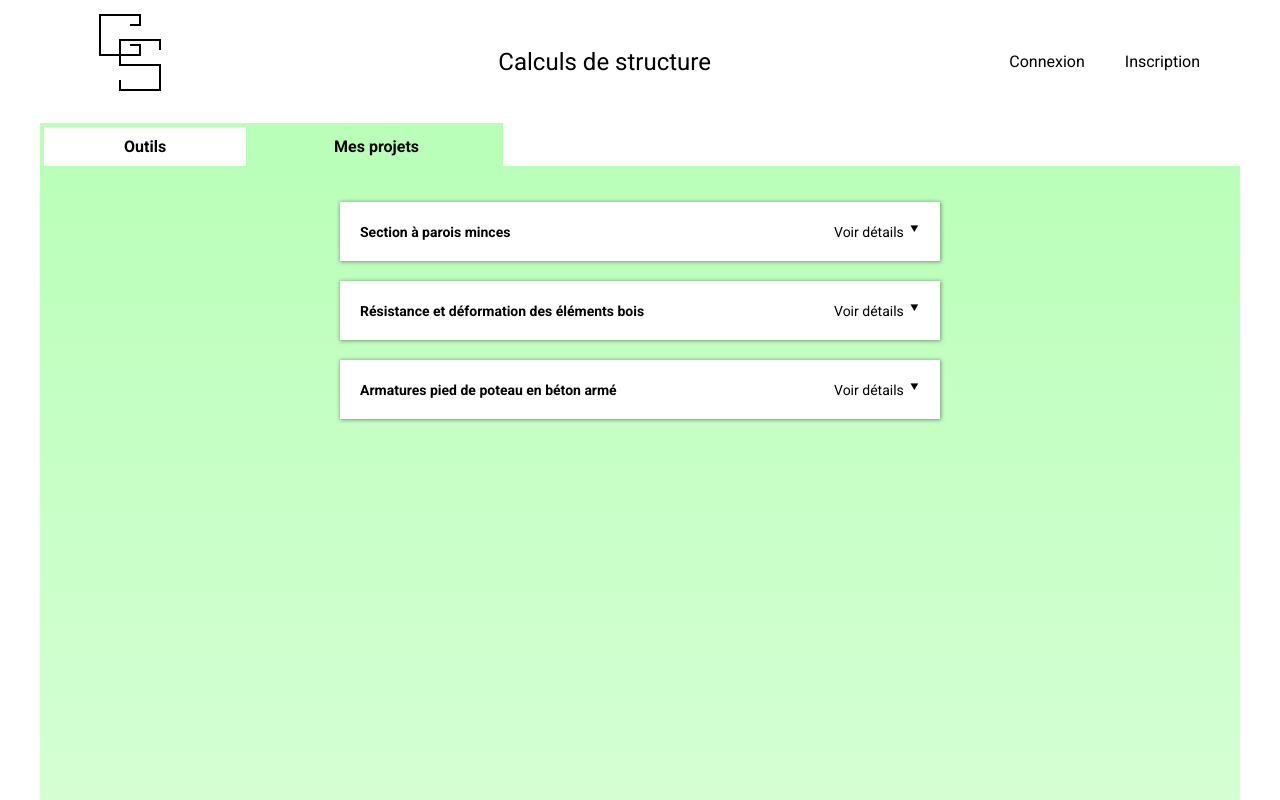
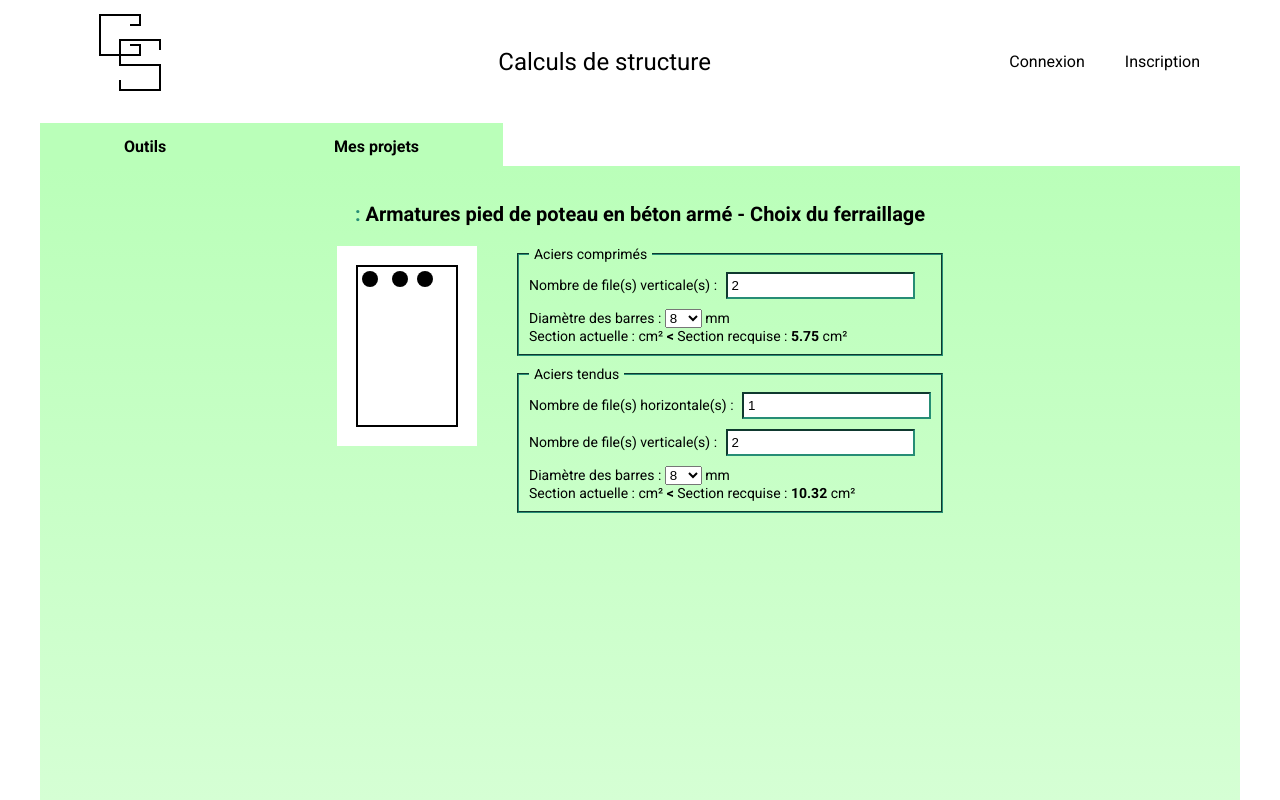
Before and after one commit to Aldehyd/calculate, an Angular app: page /column-tool/steel-choice in a window 1280 px wide. Before the commit this address led to /. Built offline with nearby package versions, Linux system fonts and the light colour scheme; a web font is replaced by a local one.

Commit message:
add column tool steel choice component

```diff
--- a/src/app/app.routes.ts
+++ b/src/app/app.routes.ts
@@ -18,6 +18,7 @@ import { ColumnToolPropertiesComponent } from './column-tool-properties/column-t
 import { ColumnToolStrengthsComponent } from './column-tool-strengths/column-tool-strengths.component';
 import { ColumnToolSollicitationsComponent } from './column-tool-sollicitations/column-tool-sollicitations.component';
 import { ColumnToolSteelsComponent } from './column-tool-steels/column-tool-steels.component';
+import { ColumnToolSteelChoiceComponent } from './column-tool-steel-choice/column-tool-steel-choice.component';
 
 export const routes: Routes = [
     {path: '', component: ToolsListComponent},
@@ -39,5 +40,6 @@ export const routes: Routes = [
     {path: 'column-tool/strengths', component: ColumnToolStrengthsComponent},
     {path: 'column-tool/sollicitations', component: ColumnToolSollicitationsComponent},
     {path: 'column-tool/steels', component: ColumnToolSteelsComponent},
+    {path: 'column-tool/steel-choice', component: ColumnToolSteelChoiceComponent},
     {path: '**', redirectTo: ''}
 ];
--- /dev/null
+++ b/src/app/column-tool-steel-choice/column-tool-steel-choice.component.html
@@ -0,0 +1,116 @@
+<h1>
+  <span class="project-name">{{ projectName | titlecase }} :</span> Armatures
+  pied de poteau en béton armé - Choix du ferraillage
+</h1>
+<div class="main-content">
+  <div class="up-container">
+    <div class="svg-container">
+      <svg class="svg-container_svg" xmlns="http://www.w3.org/2000/svg">
+        <rect x="20" y="20" width="100" height="160" />
+      </svg>
+      <span
+        *ngFor="let steel of compressedSteels"
+        class="single-steel"
+        [ngStyle]="{
+          top: steel.y + 'px',
+          left: steel.x + 'px',
+          width: steel.d + 'px',
+          height: steel.d + 'px'
+        }"
+      ></span>
+    </div>
+    <div>
+      <form [formGroup]="compressedSteelsForm">
+        <fieldset>
+          <legend>Aciers comprimés</legend>
+          <p>
+            <label
+              >Nombre de file(s) verticale(s) :
+              <input
+                type="number"
+                formControlName="compressedSteelsColumnsNumber"
+            /></label>
+          </p>
+          <p>
+            <label
+              >Diamètre des barres :
+              <select formControlName="compressedSteelsDiameter">
+                <option value="8">8</option>
+                <option value="10">10</option>
+                <option value="12">12</option>
+                <option value="14">14</option>
+                <option value="16">16</option>
+                <option value="20">20</option>
+              </select>
+              mm</label
+            >
+          </p>
+          <p>
+            Section actuelle :
+            <span
+              class="bold"
+              [ngStyle]="{
+                color: isCompressedSteelsEnough === true ? 'green' : 'red'
+              }"
+              >{{ updateCompressedSteels$ | async | number : "1.0-2" }}</span
+            >
+            cm²
+            <span class="bold">{{
+              isCompressedSteelsEnough === true ? ">" : "<"
+            }}</span>
+            Section recquise :
+            <span class="bold">{{ requiredCompressedSteelsSection }}</span> cm²
+          </p>
+        </fieldset>
+      </form>
+      <form [formGroup]="tensionedSteelsForm">
+        <fieldset>
+          <legend>Aciers tendus</legend>
+          <p>
+            <label
+              >Nombre de file(s) horizontale(s) :
+              <input type="number" formControlName="tensionedSteelsRowsNumber"
+            /></label>
+          </p>
+          <p>
+            <label
+              >Nombre de file(s) verticale(s) :
+              <input
+                type="number"
+                formControlName="tensionedSteelsColumnsNumber"
+            /></label>
+          </p>
+          <p>
+            <label>
+              Diamètre des barres :
+              <select formControlName="tensionedSteelsDiameter">
+                <option value="8">8</option>
+                <option value="10">10</option>
+                <option value="12">12</option>
+                <option value="14">14</option>
+                <option value="16">16</option>
+                <option value="20">20</option>
+              </select>
+              mm
+            </label>
+          </p>
+          <p>
+            Section actuelle :
+            <span
+              class="bold"
+              [ngStyle]="{
+                color: isTensionedSteelsEnough === true ? 'green' : 'red'
+              }"
+              >{{ updateTensionedSteels$ | async | number : "1.0-2" }}</span
+            >
+            cm²
+            <span class="bold">{{
+              isTensionedSteelsEnough === true ? ">" : "<"
+            }}</span>
+            Section recquise : <span class="bold">10.32</span> cm²
+          </p>
+        </fieldset>
+      </form>
+    </div>
+  </div>
+</div>
--- /dev/null
+++ b/src/app/column-tool-steel-choice/column-tool-steel-choice.component.scss
@@ -0,0 +1,25 @@
+.up-container {
+    display: flex;
+    gap: 4rem;
+}
+.bold {
+    font-weight: bold;
+}
+.svg-container {
+    position: relative;
+}
+svg {
+    height: 200px;
+    width: 140px;
+    background-color: white;
+    & rect {
+        stroke: black;
+        stroke-width: 0.2rem;
+        fill: transparent;
+    }
+}
+.single-steel {
+    position: absolute;
+    background-color: black;
+    border-radius: 50%;
+}
--- /dev/null
+++ b/src/app/column-tool-steel-choice/column-tool-steel-choice.component.ts
@@ -0,0 +1,104 @@
+import { Component, OnInit } from '@angular/core';
+import { columnService } from '../services/column.service';
+import { CommonModule } from '@angular/common';
+import { FormBuilder, FormGroup, ReactiveFormsModule } from '@angular/forms';
+import { Observable, map, tap } from 'rxjs';
+
+@Component({
+  selector: 'app-column-tool-steel-choice',
+  standalone: true,
+  imports: [CommonModule,ReactiveFormsModule],
+  templateUrl: './column-tool-steel-choice.component.html',
+  styleUrl: './column-tool-steel-choice.component.scss'
+})
+export class ColumnToolSteelChoiceComponent implements OnInit {
+
+  projectName!: string;
+  requiredCompressedSteelsSection!: number;
+  requiredTensionedSteelsSection!: number;
+  compressedSteels!: any;
+  tensionedSteels!: any;
+  isCompressedSteelsEnough!: boolean;
+  isTensionedSteelsEnough!: boolean;
+  compressedSteelsForm!: FormGroup;
+  tensionedSteelsForm!: FormGroup;
+  updateCompressedSteels$!: Observable<number>;
+  updateTensionedSteels$!: Observable<number>;
+
+  constructor(private columnService:columnService,
+    private formBuilder: FormBuilder
+  ) {}
+
+  ngOnInit(): void {
+    this.projectName = this.columnService.projectName;
+    this.requiredCompressedSteelsSection = 5.75;
+    this.requiredTensionedSteelsSection = 10.32;
+    this.compressedSteels = [
+      {
+        x : 25,
+        y : 25,
+        d : 16
+      },
+      {
+        x : 55,
+        y : 25,
+        d : 16
+      },
+      {
+        x : 80,
+        y : 25,
+        d : 16
+      }
+    ];
+    this.compressedSteelsForm = this.formBuilder.group({
+      compressedSteelsColumnsNumber: [2],
+      compressedSteelsDiameter: [8]
+    });
+    this.tensionedSteelsForm = this.formBuilder.group({
+      tensionedSteelsRowsNumber: [1],
+      tensionedSteelsColumnsNumber: [2],
+      tensionedSteelsDiameter: [8]
+    });
+    this.updateCompressedSteels$ = this.compressedSteelsForm.valueChanges.pipe(
+      tap(formValues => this.setCompressedSteels(formValues)),
+      map(formValues => {
+        return formValues.compressedSteelsColumnsNumber * Math.PI * Math.pow(formValues.compressedSteelsDiameter/10/2,2)
+      }),
+      tap(value => {
+        if(value > this.requiredCompressedSteelsSection) {
+          this.isCompressedSteelsEnough = true;
+        } else {
+          this.isCompressedSteelsEnough = false;
+        };
+      })
+    );
+    this.updateTensionedSteels$ = this.tensionedSteelsForm.valueChanges.pipe(
+      map(formValues => {
+        return formValues.tensionedSteelsRowsNumber * formValues.tensionedSteelsColumnsNumber * Math.PI * Math.pow(formValues.tensionedSteelsDiameter/10/2,2)
+      }),
+      tap(value => {
+        if(value > this.requiredTensionedSteelsSection) {
+          this.isTensionedSteelsEnough = true;
+        } else {
+          this.isTensionedSteelsEnough = false;
+        };
+      })
+    );
+  }
+
+  setCompressedSteels(values): void {
+    const scale = 100/this.columnService.properties.sectionLength; //séparer scale x et scale y
+    const diameter = values.compressedSteelsDiameter * scale;
+    const space = (this.columnService.properties.sectionWidth - 2*5)/(values.compressedSteelsColumnsNumber-1) * scale;
+
+    this.compressedSteels = [];
+    for(let i=0; i<values.compressedSteelsColumnsNumber; i++) {
+      this.compressedSteels.push({
+        x: 5*scale + i* space,
+        y: 5*scale,
+        d: diameter
+      });
+    };
+  }
+
+}
```
